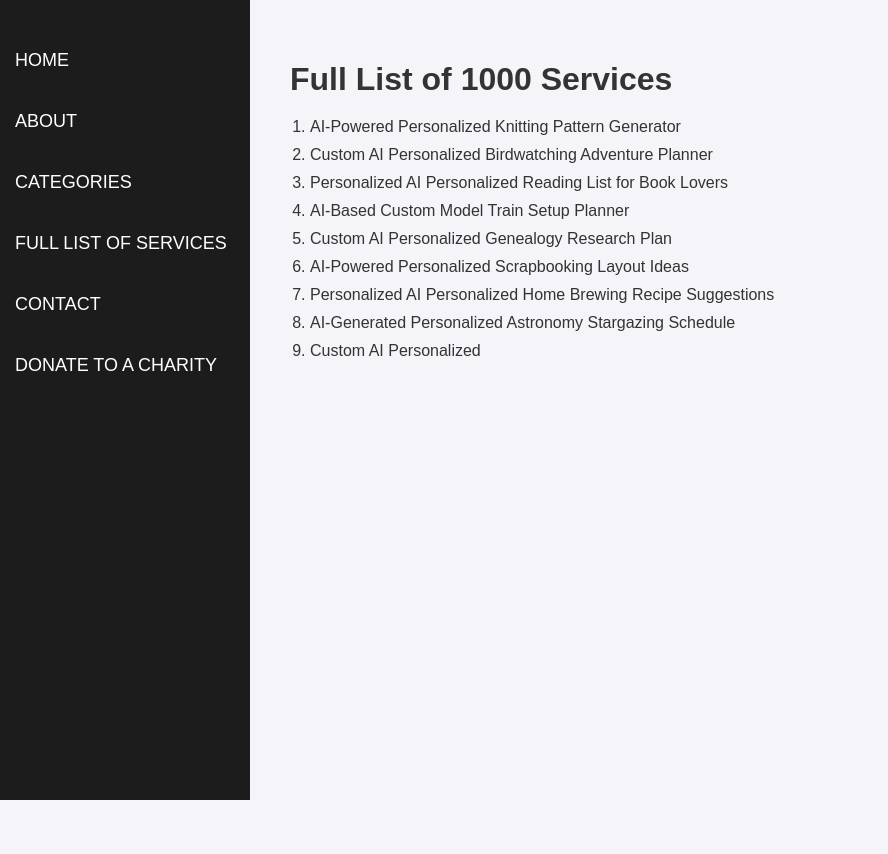
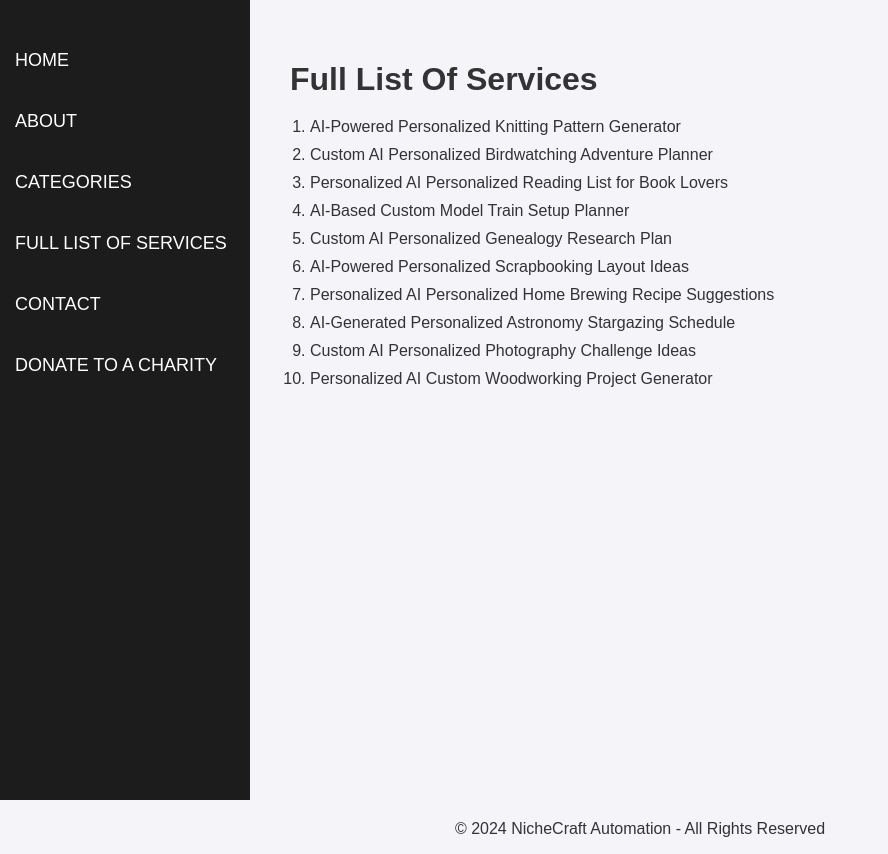
Before and after one commit to nichecraftmaster/nichecraft_automation, a plain HTML site: page services.html in a window 1280 px wide. Shown: the whole page, without its empty margins (0-888 px from the left). Before the commit the page ends 800 px from the top, so only its background shows below. Drawn offline with Linux system fonts and the light colour scheme.

Commit message:
Update services.html

```diff
--- a/services.html
+++ b/services.html
@@ -68,6 +68,7 @@
 
         footer {
             margin-top: 20px;
+            text-align: center;
         }
     </style>
 </head>
@@ -87,7 +88,7 @@
 
         <!-- Main Content -->
         <div class="content">
-            <h1>Full List of 1000 Services</h1>
+            <h1>Full List Of Services</h1>
             <ul class="services">
                 <li>AI-Powered Personalized Knitting Pattern Generator</li>
                 <li>Custom AI Personalized Birdwatching Adventure Planner</li>
@@ -97,4 +98,16 @@
                 <li>AI-Powered Personalized Scrapbooking Layout Ideas</li>
                 <li>Personalized AI Personalized Home Brewing Recipe Suggestions</li>
                 <li>AI-Generated Personalized Astronomy Stargazing Schedule</li>
-                <li>Custom AI Personalized
+                <li>Custom AI Personalized Photography Challenge Ideas</li>
+                <li>Personalized AI Custom Woodworking Project Generator</li>
+                <!-- Continue listing all 1000 services -->
+            </ul>
+        </div>
+    </div>
+
+    <!-- Footer -->
+    <footer>
+        <p>&copy; 2024 NicheCraft Automation - All Rights Reserved</p>
+    </footer>
+</body>
+</html>
```
